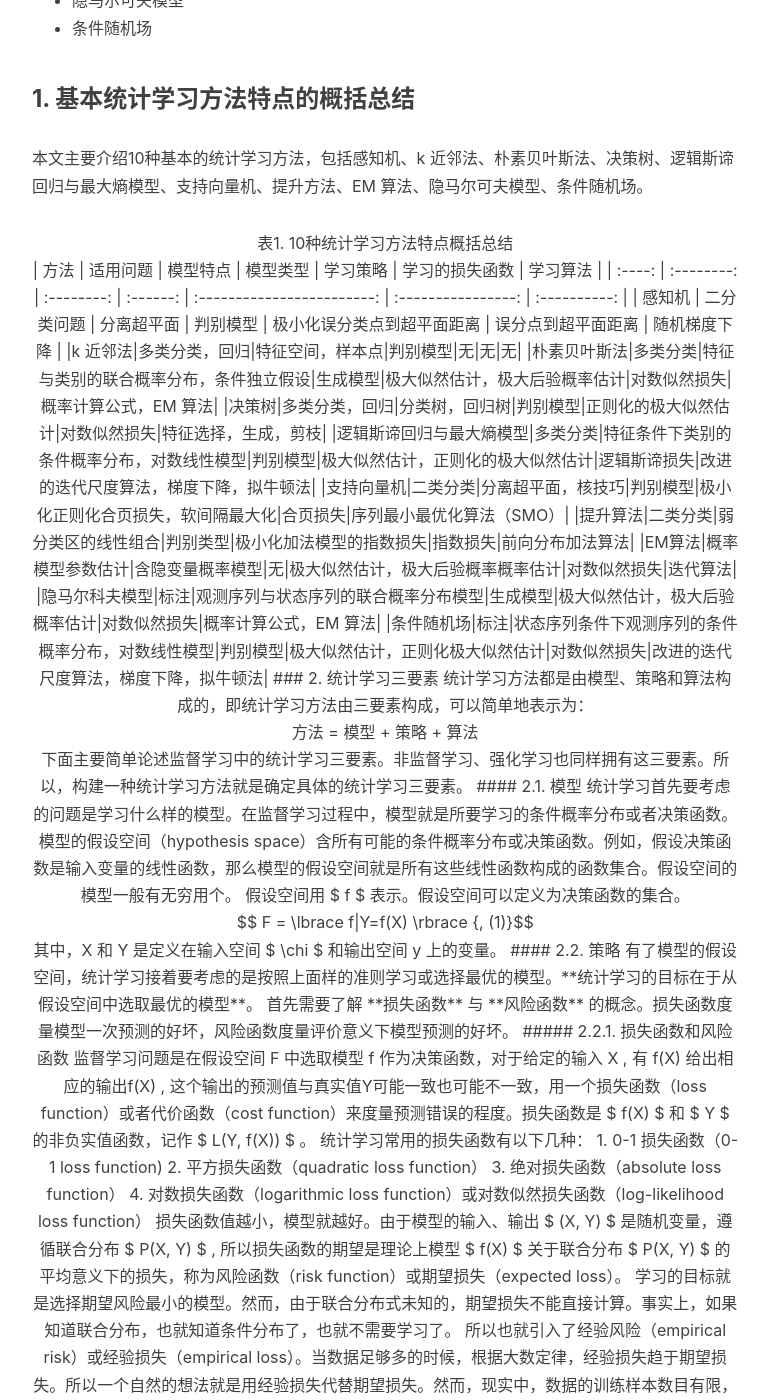
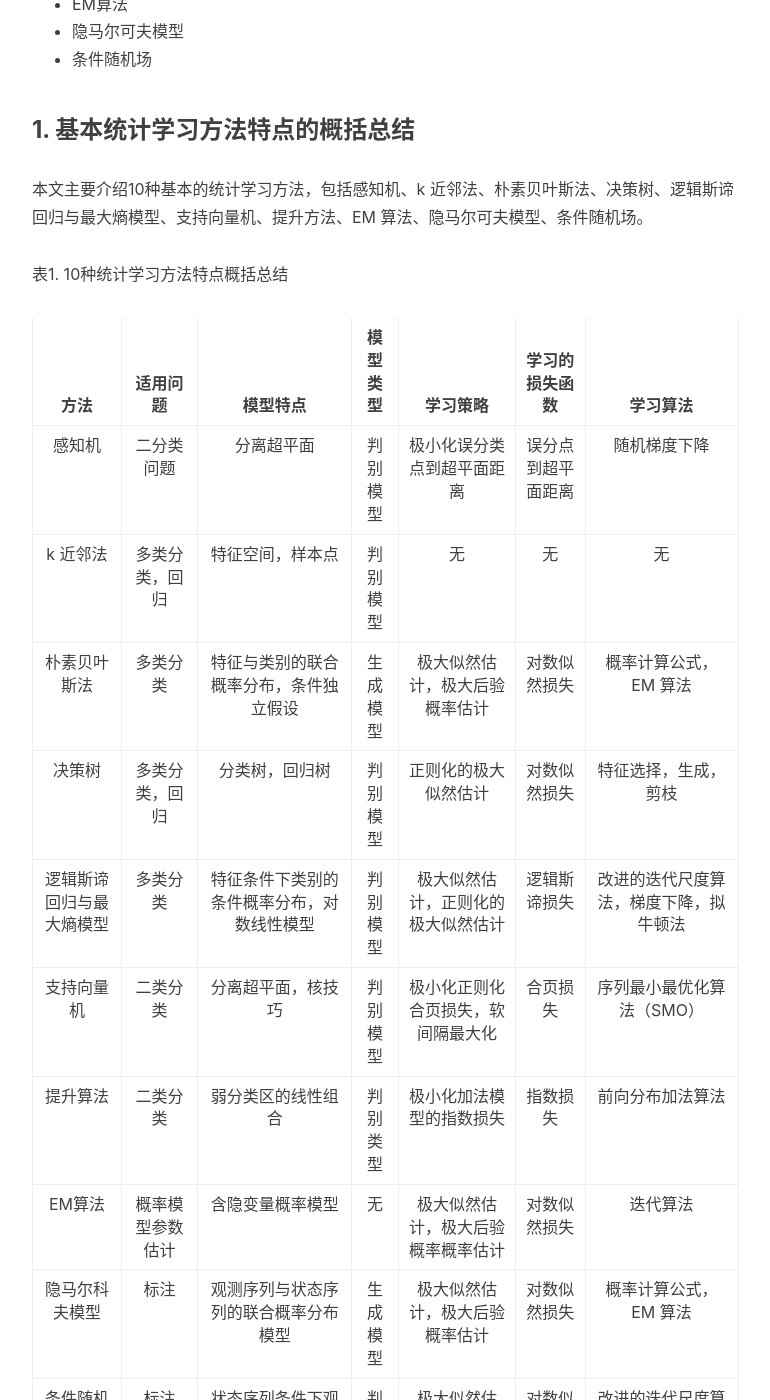
Before and after one commit to ilikewind/Myblog, a Jekyll site: the page built from _posts/2018-12-11-basic-statistical-learnig-summary.md, in a window 1280 px wide and 1400 px high, scrolled down 707 px. Shown: the whole window, without its empty margins (233-1003 px from the left). Built offline with Jekyll 4.4.1, drawn with Linux system fonts in a browser that asks for light colours; nearby versions of some CDN libraries; comment, search, counter and statistics services are not loaded; some of the changed text lies outside the part shown.

Commit message:
Update 2018-12-11-basic-statistical-learnig-summary.md

```diff
--- a/_posts/2018-12-11-basic-statistical-learnig-summary.md
+++ b/_posts/2018-12-11-basic-statistical-learnig-summary.md
@@ -9,6 +9,8 @@ tags:
     - 统计学习
 ---
 本文主要参考：《统计学习方法》-- 李航
+
+---
 
 **具体统计方法学习-链接（updating）**
 
@@ -27,7 +29,7 @@ tags:
 
 本文主要介绍10种基本的统计学习方法，包括感知机、k 近邻法、朴素贝叶斯法、决策树、逻辑斯谛回归与最大熵模型、支持向量机、提升方法、EM 算法、隐马尔可夫模型、条件随机场。
 
-<center>表1. 10种统计学习方法特点概括总结<center/>
+表1. 10种统计学习方法特点概括总结
 
 |  方法  |  适用问题  |  模型特点  | 模型类型 |          学习策略          |   学习的损失函数   |   学习算法   |
 | :----: | :--------: | :--------: | :------: | :------------------------: | :----------------: | :----------: |
```
